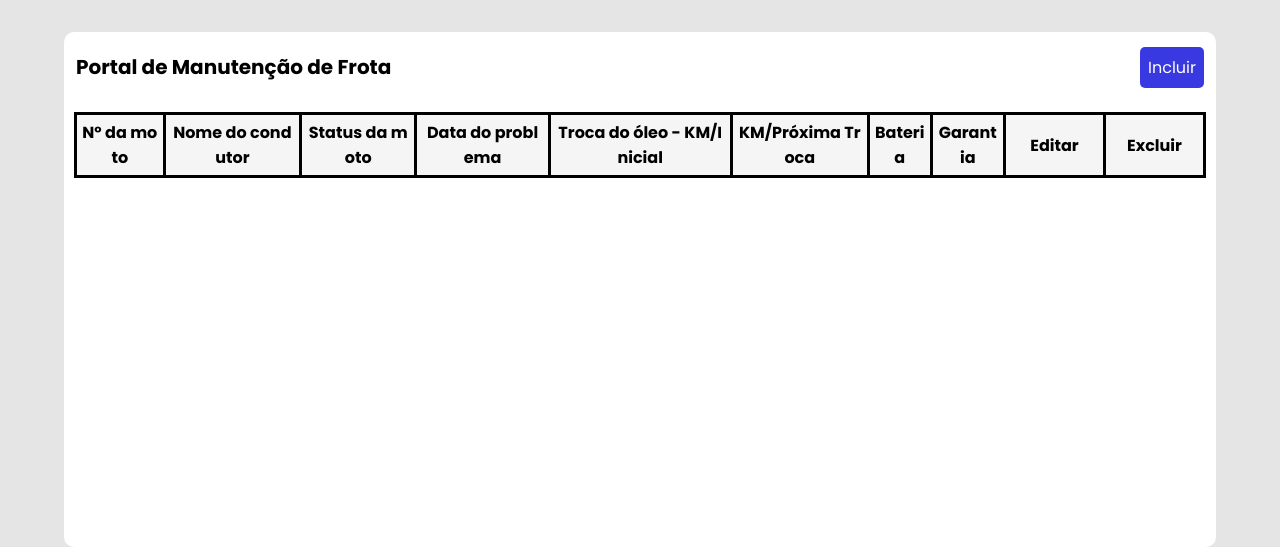
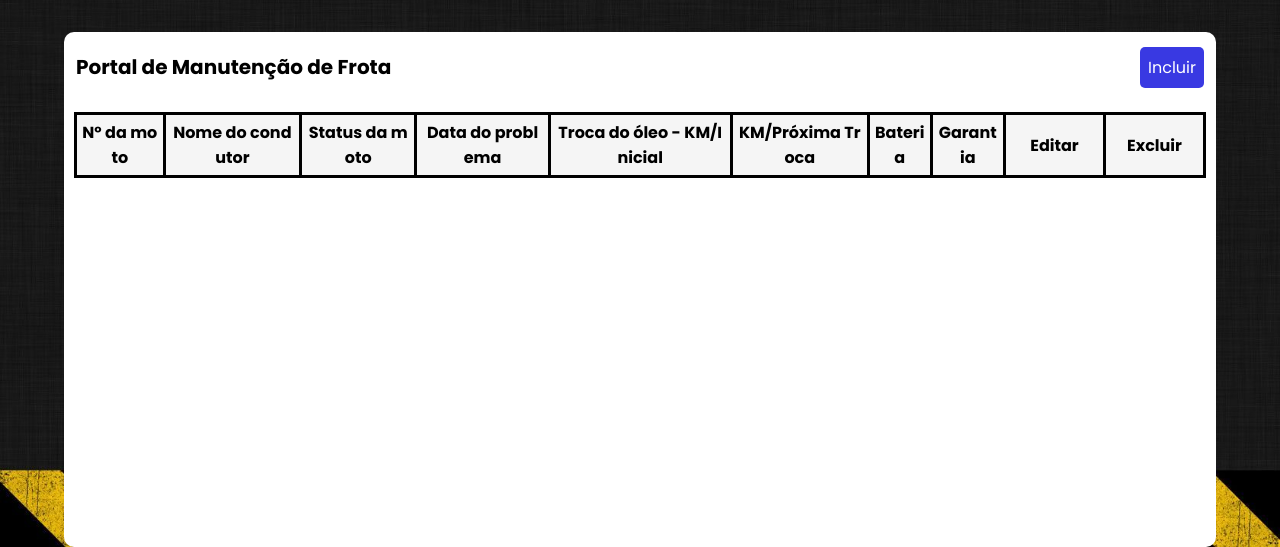
Before and after one commit to ALEXANDRELOPES-DEV/GESTOR.AUMOXARIFADO, a plain HTML site: page index.html in a window 1280 px wide. Shown: the part 253-800 px from the top of the page. Drawn offline with nearby package versions, Linux system fonts and the light colour scheme; the site is published under a folder, as on GitHub Pages, so addresses that start at the root find nothing.

Commit message:
Update styles.css

```diff
--- a/styles.css
+++ b/styles.css
@@ -19,7 +19,7 @@ body {
 background-size: cover;
   background-repeat: no-repeat;
 
-  background-image: url(/fundo2.jpg);
+  background-image: url(fundo2.jpg);
 }
 
 header {
```
